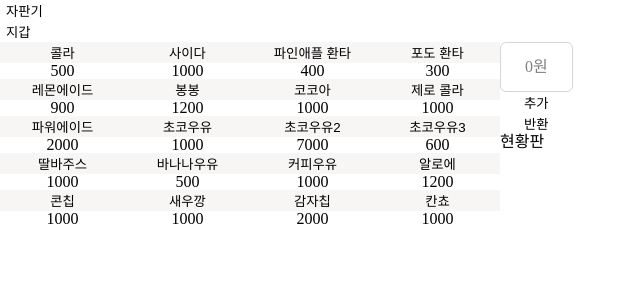
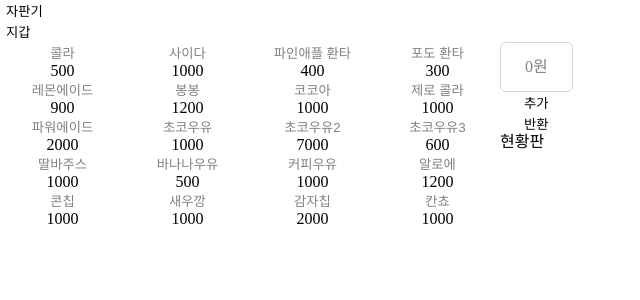
Before and after one commit to codesquad-members-2022/fe-vm, a React app: page / in a window 1280 px wide. Shown: the top 300 px of the page, without its empty margins (0-640 px from the left). Built offline with nearby package versions, Linux system fonts and the light colour scheme.

Commit message:
feat: 입력값에 따라 구입 가능, 불가능 아이템 구분

```diff
--- a/src/components/Input.jsx
+++ b/src/components/Input.jsx
@@ -1,44 +1,24 @@
-import React, { useState } from 'react';
+/* eslint-disable react/require-default-props */
+import React from 'react';
 import styled from 'styled-components';
+import PropTypes from 'prop-types';
 
 import Button from './Button';
 
-function Input() {
-  const [price, setPrice] = useState(0);
-  const [content, setContent] = useState(0);
-
-  const handleChangeInput = ({ currentTarget }) => {
-    setContent(currentTarget.textContent);
-  };
-
-  const handleClickSave = () => {
-    if (Number.isNaN(Number(content))) {
-      window.alert('숫자만 입력 가능합니다.');
-      return;
-    }
-
-    if (Number(content) < 10) {
-      window.alert('10원 이상 추가해야합니다.');
-      return;
-    }
-
-    // Todo : 지갑에 요금의 개수가 없거나 지갑 전체 요금보다 큰 경우 예외처리
-    setPrice(content);
-  };
-
+export default function Input({ price, onChangeInput, onClickSave }) {
   return (
     <>
       <StyledInputContainer>
         <StyledInput
           contentEditable="true"
-          onInput={handleChangeInput}
+          onInput={onChangeInput}
           placeholder="0원"
           suppressContentEditableWarning
         >
           {price > 0 && `${price}원`}
         </StyledInput>
       </StyledInputContainer>
-      <Button icon="추가" onClick={handleClickSave} />
+      <Button icon="추가" onClick={onClickSave} />
     </>
   );
 }
@@ -67,4 +47,8 @@ const StyledInput = styled.div`
   }
 `;
 
-export default Input;
+Input.propTypes = {
+  price: PropTypes.number,
+  onChangeInput: PropTypes.func,
+  onClickSave: PropTypes.func,
+};
--- a/src/pages/VendingMachine.jsx
+++ b/src/pages/VendingMachine.jsx
@@ -1,4 +1,4 @@
-import React from 'react';
+import React, { useState } from 'react';
 import styled from 'styled-components';
 
 import { items } from '../store/store';
@@ -7,18 +7,47 @@ import AvailableButton from '../components/AvailableButton';
 import Input from '../components/Input';
 
 export default function VendingMachine() {
+  const [inputPrice, setPrice] = useState(0);
+  const [content, setContent] = useState(0);
+
+  const handleChangeInput = ({ currentTarget }) => {
+    setContent(currentTarget.textContent);
+  };
+
+  const handleClickSave = () => {
+    if (Number.isNaN(Number(content))) {
+      window.alert('숫자만 입력 가능합니다.');
+      return;
+    }
+
+    if (Number(content) < 10) {
+      window.alert('10원 이상 추가해야합니다.');
+      return;
+    }
+
+    // Todo : 지갑에 요금의 개수가 없거나 지갑 전체 요금보다 큰 경우 예외처리
+    setPrice(Number(content));
+  };
   return (
     <StyledContainer>
       <StyledItems>
         {items.map(({ title, price }) => (
           <StyledItem key={`vm-item-${title}`}>
-            <AvailableButton icon={title} />
+            <AvailableButton
+              icon={title}
+              isAvailabe={inputPrice >= price}
+              disabled={!(inputPrice >= price)}
+            />
             <StyledPrice>{price}</StyledPrice>
           </StyledItem>
         ))}
       </StyledItems>
       <StyledController>
-        <Input />
+        <Input
+          price={inputPrice}
+          onChangeInput={handleChangeInput}
+          onClickSave={handleClickSave}
+        />
         <Button icon="반환" />
         <div>현황판</div>
       </StyledController>
```
